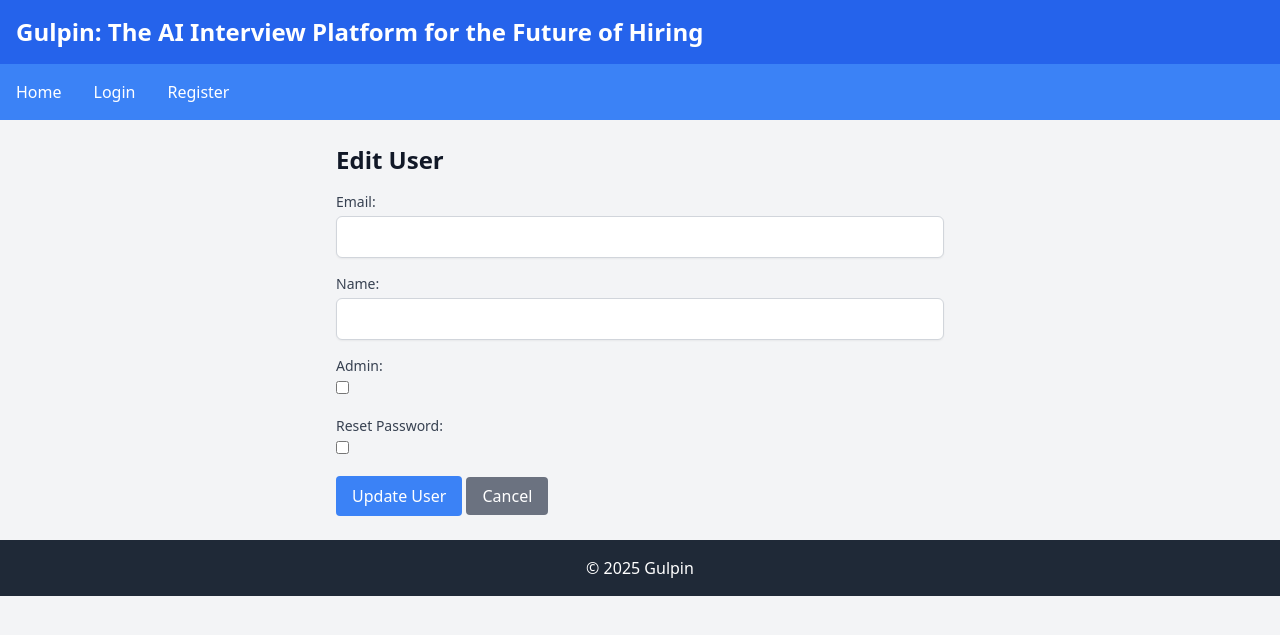
After one commit to xAIdrian/Interview-Agent-Demo, a Flask app: template app/templates/admin/users/edit_user.html in a window 1280 px wide. The commit adds this page. Shown: the top 635 px of the page. Run offline with Flask 2, Linux system fonts and the light colour scheme; the template is opened without the code that fills it, so the values that code supplies are empty.

Commit message:
CRUD Update, Create User

```diff
--- a/app/app.py
+++ b/app/app.py
@@ -126,13 +126,13 @@
 
         conn = get_db_connection()
         with conn.cursor() as cursor:
-            sql = "INSERT INTO users (id, email, password, is_admin) VALUES (UUID_SHORT(), ?, ?, ?)"
-            cursor.execute(sql, (email, hashed_password, is_admin))
+            sql = "INSERT INTO users (id, email, name, password_hash, is_admin) VALUES (UUID_SHORT(), ?, ?, ?, ?)"
+            cursor.execute(sql, (email, name, hashed_password, is_admin))
         conn.commit()
         conn.close()
 
         flash(f"User created successfully! The password is: {password}", "success")
-        return redirect(url_for("admin_users"))
+        return render_template("admin/users/create_user_confirmation.html", password=password)
 
     return render_template("admin/users/create_user.html")
 
@@ -716,5 +716,44 @@
 
     return render_template("admin/users/user.html", user=user)
 
+@app.route("/admin/users/<int:user_id>/edit", methods=["GET", "POST"])
+@admin_required
+def admin_edit_user(user_id):
+    conn = get_db_connection()
+    with conn.cursor(dictionary=True) as cursor:
+        # Get user details
+        cursor.execute("SELECT * FROM users WHERE id = ?", (user_id,))
+        user = cursor.fetchone()
+
+        if not user:
+            flash("User not found", "error")
+            return redirect(url_for("admin_users"))
+
+        if request.method == "POST":
+            email = request.form.get("email")
+            name = request.form.get("name")
+            is_admin = request.form.get("is_admin") == "on"
+            reset_password = request.form.get("reset_password") == "on"
+
+            update_sql = "UPDATE users SET email = ?, name = ?, is_admin = ? WHERE id = ?"
+            update_values = [email, name, is_admin, user_id]
+
+            if reset_password:
+                # Generate a new random password
+                password = ''.join(random.choices(string.ascii_letters + string.digits, k=12))
+                hashed_password = generate_password_hash(password, method='pbkdf2:sha256')
+                update_sql = "UPDATE users SET email = ?, name = ?, is_admin = ?, password_hash = ? WHERE id = ?"
+                update_values = [email, name, is_admin, hashed_password, user_id]
+                flash(f"User updated successfully! The new password is: {password}", "success")
+                return render_template("admin/users/edit_user_confirmation.html", password=password)
+
+            cursor.execute(update_sql, update_values)
+            conn.commit()
+            flash("User updated successfully!", "success")
+            return redirect(url_for("admin_user_details", user_id=user_id))
+
+    conn.close()
+    return render_template("admin/users/edit_user.html", user=user)
+
 if __name__ == "__main__":
     app.run()
--- a/app/templates/admin/users/create_user.html
+++ b/app/templates/admin/users/create_user.html
@@ -8,6 +8,10 @@
         <input type="email" id="email" name="email" required class="mt-1 block w-full border border-gray-300 rounded-md shadow-sm p-2">
     </div>
     <div>
+        <label for="name" class="block text-sm font-medium text-gray-700">Name:</label>
+        <input type="text" id="name" name="name" required class="mt-1 block w-full border border-gray-300 rounded-md shadow-sm p-2">
+    </div>
+    <div>
         <label for="is_admin" class="block text-sm font-medium text-gray-700">Admin:</label>
         <input type="checkbox" id="is_admin" name="is_admin" class="mt-1">
     </div>
--- /dev/null
+++ b/app/templates/admin/users/edit_user.html
@@ -0,0 +1,25 @@
+{% extends "base.html" %}
+
+{% block content %}
+<h1 class="text-2xl font-bold mb-4">Edit User</h1>
+<form method="POST" class="space-y-4">
+    <div>
+        <label for="email" class="block text-sm font-medium text-gray-700">Email:</label>
+        <input type="email" id="email" name="email" value="{{ user.email }}" required class="mt-1 block w-full border border-gray-300 rounded-md shadow-sm p-2">
+    </div>
+    <div>
+        <label for="name" class="block text-sm font-medium text-gray-700">Name:</label>
+        <input type="text" id="name" name="name" value="{{ user.name }}" required class="mt-1 block w-full border border-gray-300 rounded-md shadow-sm p-2">
+    </div>
+    <div>
+        <label for="is_admin" class="block text-sm font-medium text-gray-700">Admin:</label>
+        <input type="checkbox" id="is_admin" name="is_admin" {% if user.is_admin %}checked{% endif %} class="mt-1">
+    </div>
+    <div>
+        <label for="reset_password" class="block text-sm font-medium text-gray-700">Reset Password:</label>
+        <input type="checkbox" id="reset_password" name="reset_password" class="mt-1">
+    </div>
+    <button type="submit" class="bg-blue-500 text-white px-4 py-2 rounded hover:bg-blue-700">Update User</button>
+    <a href="{{ url_for('admin_user_details', user_id=user.id) }}" class="bg-gray-500 text-white px-4 py-2 rounded hover:bg-gray-700">Cancel</a>
+</form>
+{% endblock %}
--- a/app/templates/admin/users/user.html
+++ b/app/templates/admin/users/user.html
@@ -3,7 +3,10 @@
 {% block content %}
 <div class="flex justify-between mb-4">
     <h1 class="text-2xl font-bold">User: {{ user.email }}</h1>
-    <button id="delete-user-btn" class="bg-red-500 text-white px-4 py-2 rounded hover:bg-red-700">Delete User</button>
+    <div>
+        <a href="{{ url_for('admin_edit_user', user_id=user.id) }}" class="bg-blue-500 text-white px-4 py-2 rounded hover:bg-blue-700">Edit User</a>
+        <button id="delete-user-btn" class="bg-red-500 text-white px-4 py-2 rounded hover:bg-red-700">Delete User</button>
+    </div>
 </div>
 <p class="mb-2">Name: {{ user.name }}</p>
 <p class="mb-4">Admin: {{ "Yes" if user.is_admin else "No" }}</p>
```
Also changed, not shown: CRUD_CHECKLIST.md (+2 -2 lines), app/templates/admin/users/create_user_confirmation.html (added, +12 -0 lines), app/templates/admin/users/edit_user_confirmation.html (added, +12 -0 lines).
